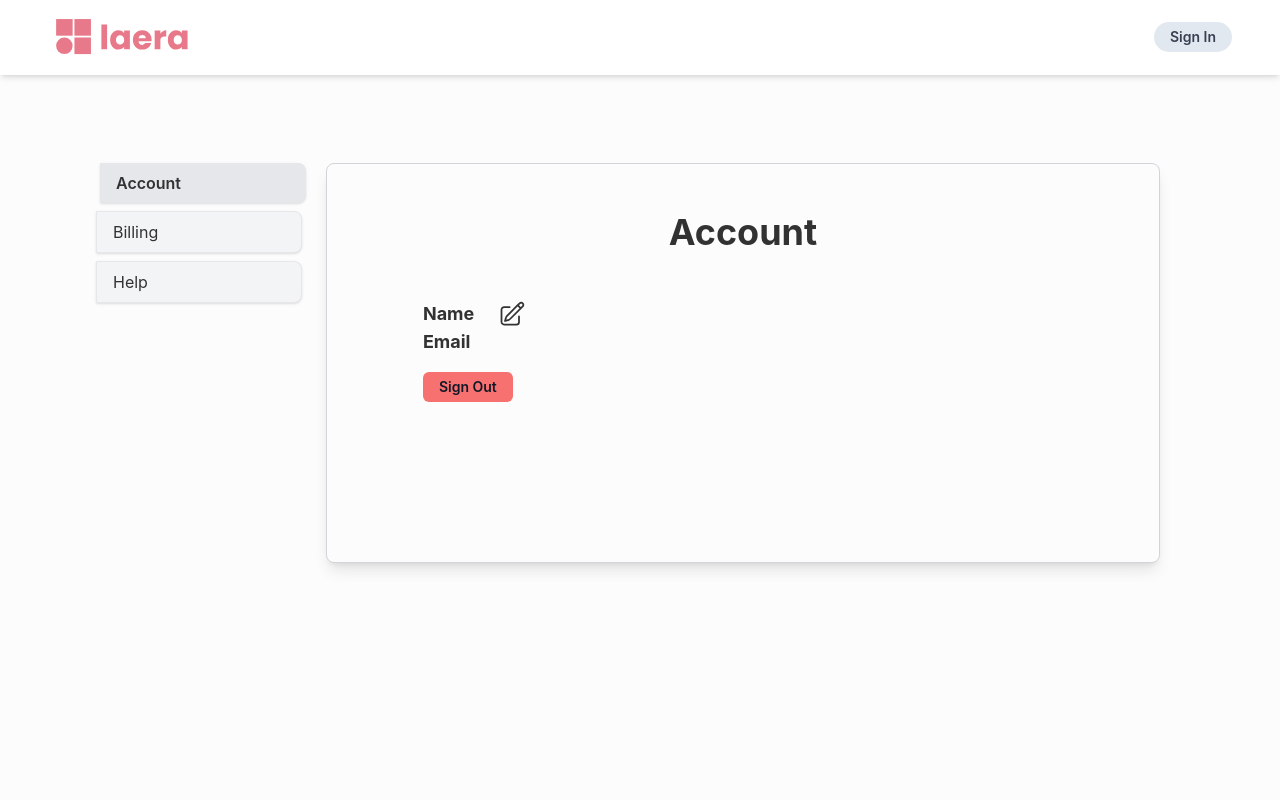
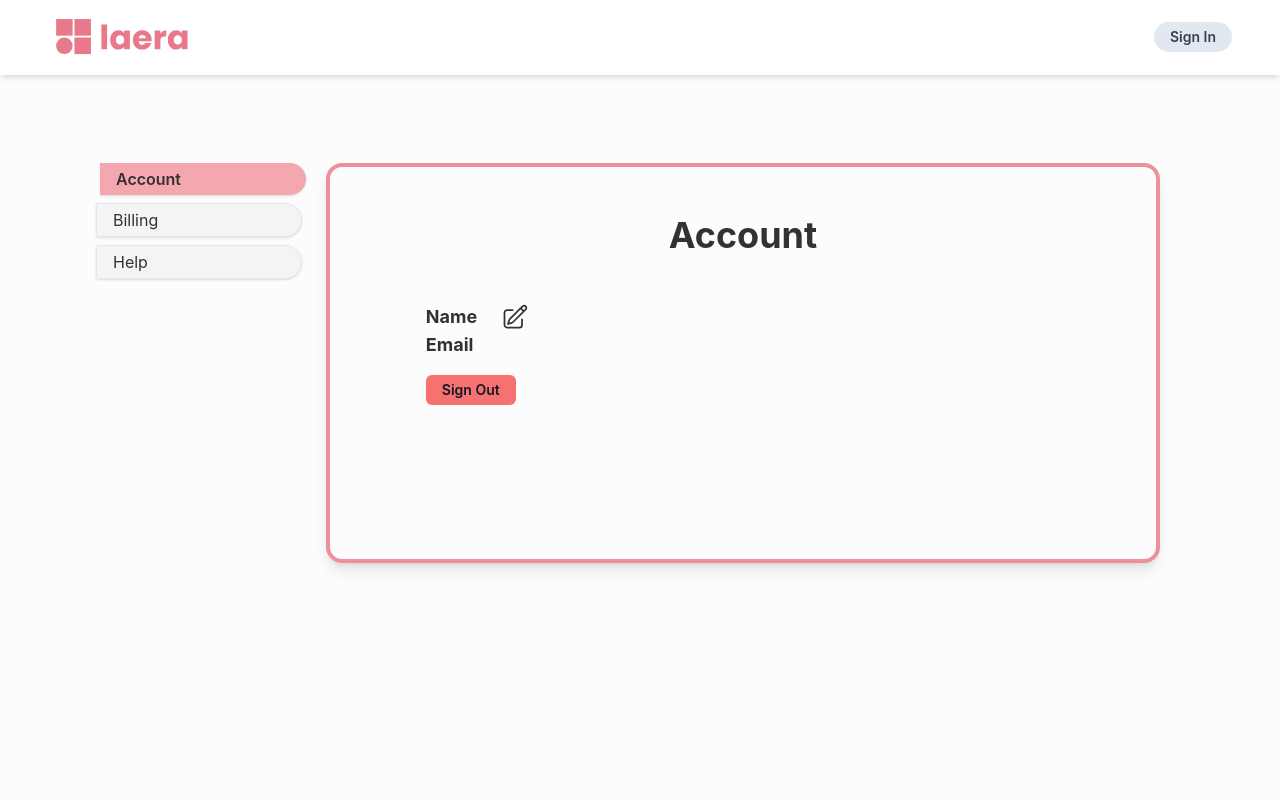
Before and after one commit to daanishkhazi/twosd_alpha, a Next.js app: page /settings in a window 1280 px wide. Shown: the top 800 px of the page. Built offline with nearby package versions, Linux system fonts and the light colour scheme; no server answers.

Commit message:
tweaks (#25)

```diff
--- a/components/Cancel.tsx
+++ b/components/Cancel.tsx
@@ -19,6 +19,11 @@ const Cancel = () => {
       }),
     });
     const result = await res.json();
+    if (result.error) {
+      console.log(result.error);
+    } else {
+      setJustCancelled(true);
+    }
     return result;
   };
 
--- a/pages/settings.tsx
+++ b/pages/settings.tsx
@@ -48,8 +48,8 @@ export default function Settings() {
               <button
                 className={
                   selectedTab === "Account"
-                    ? "translate-x-1 transition ease-in-out delay-50 bg-gray-200 font-semibold py-2 px-4 mb-2 text-left shadow rounded-r-lg min-w-max"
-                    : "hover:translate-x-1 transition ease-in-out delay-50 bg-gray-100 py-2 px-4 mb-2 border border-gray-200 shadow text-left rounded-r-lg  min-w-max"
+                    ? "translate-x-1 transition ease-in-out delay-50 bg-primary-300 font-semibold py-1 px-4 mb-2 text-left shadow rounded-r-full min-w-max"
+                    : "hover:translate-x-1 transition ease-in-out delay-50 bg-gray-100 py-1 px-4 mb-2 border border-gray-200 shadow text-left rounded-r-full  min-w-max"
                 }
                 onClick={() => setSelectedTab("Account")}
               >
@@ -58,8 +58,8 @@ export default function Settings() {
               <button
                 className={
                   selectedTab === "Billing"
-                    ? "translate-x-1 transition ease-in-out delay-50 bg-gray-200 font-semibold py-2 px-4 mb-2 text-left shadow rounded-r-lg min-w-max"
-                    : "hover:translate-x-1 transition ease-in-out delay-50 bg-gray-100 py-2 px-4 mb-2 border border-gray-200 shadow text-left rounded-r-lg  min-w-max"
+                    ? "translate-x-1 transition ease-in-out delay-50 bg-primary-300 font-semibold py-1 px-4 mb-2 text-left shadow rounded-r-full min-w-max"
+                    : "hover:translate-x-1 transition ease-in-out delay-50 bg-gray-100 py-1 px-4 mb-2 border border-gray-200 shadow text-left rounded-r-full  min-w-max"
                 }
                 onClick={() => setSelectedTab("Billing")}
               >
@@ -68,15 +68,15 @@ export default function Settings() {
               <button
                 className={
                   selectedTab === "Help"
-                    ? "translate-x-1 transition ease-in-out delay-50 bg-gray-200 font-semibold py-2 px-4 mb-2 text-left shadow rounded-r-lg min-w-max"
-                    : "hover:translate-x-1 transition ease-in-out delay-50 bg-gray-100 py-2 px-4 mb-2 border border-gray-200 shadow text-left rounded-r-lg  min-w-max"
+                    ? "translate-x-1 transition ease-in-out delay-50 bg-primary-300 font-semibold py-1 px-4 mb-2 text-left shadow rounded-r-full min-w-max"
+                    : "hover:translate-x-1 transition ease-in-out delay-50 bg-gray-100 py-1 px-4 mb-2 border border-gray-200 shadow text-left rounded-r-full  min-w-max"
                 }
                 onClick={() => setSelectedTab("Help")}
               >
                 Help
               </button>
             </div>
-            <div className="flex flex-col w-4/5 px-24 py-12 bg-base-100 border min-h-[50vh] border-gray-300 mx-6 rounded-lg shadow-lg">
+            <div className="flex flex-col w-4/5 px-24 py-12 bg-base-100 border-4 min-h-[50vh] border-primary-400 mx-6 rounded-box shadow-lg">
               {selectedTab === "Account" && (
                 // Account menu with simple features. Allow user to edit their name and view their email
                 <div className="flex flex-col w-full">
@@ -137,12 +137,21 @@ export default function Settings() {
                   </div>
                   <div className="flex flex-row w-full">
                     <div className="flex flex-col self-start">
+                      {promptBalance.quota == 25 ? (
                         <p className="text-lg text-left italic">
                           You have {promptBalance.quota - promptBalance.balance}{" "}
                           prompts remaining. Upgrade to premium to increase your
                           monthly quote to 500. Premium users also get access to
                           our prompt library!
                         </p>
+                      ) : (
+                        <p className="text-lg text-left italic">
+                          {" "}
+                          You have {promptBalance.quota -
+                            promptBalance.balance}{" "}
+                          prompts remaining. Thanks for being a premium user!
+                        </p>
+                      )}
                       <div className="self-start">
                         {promptBalance.quota == 25 ? <Payment /> : <Cancel />}
                       </div>
```
Also changed, not shown: 1 other file (tests, documents, lock files or other folders). Lines whose indentation alone changed are shown as unchanged.
